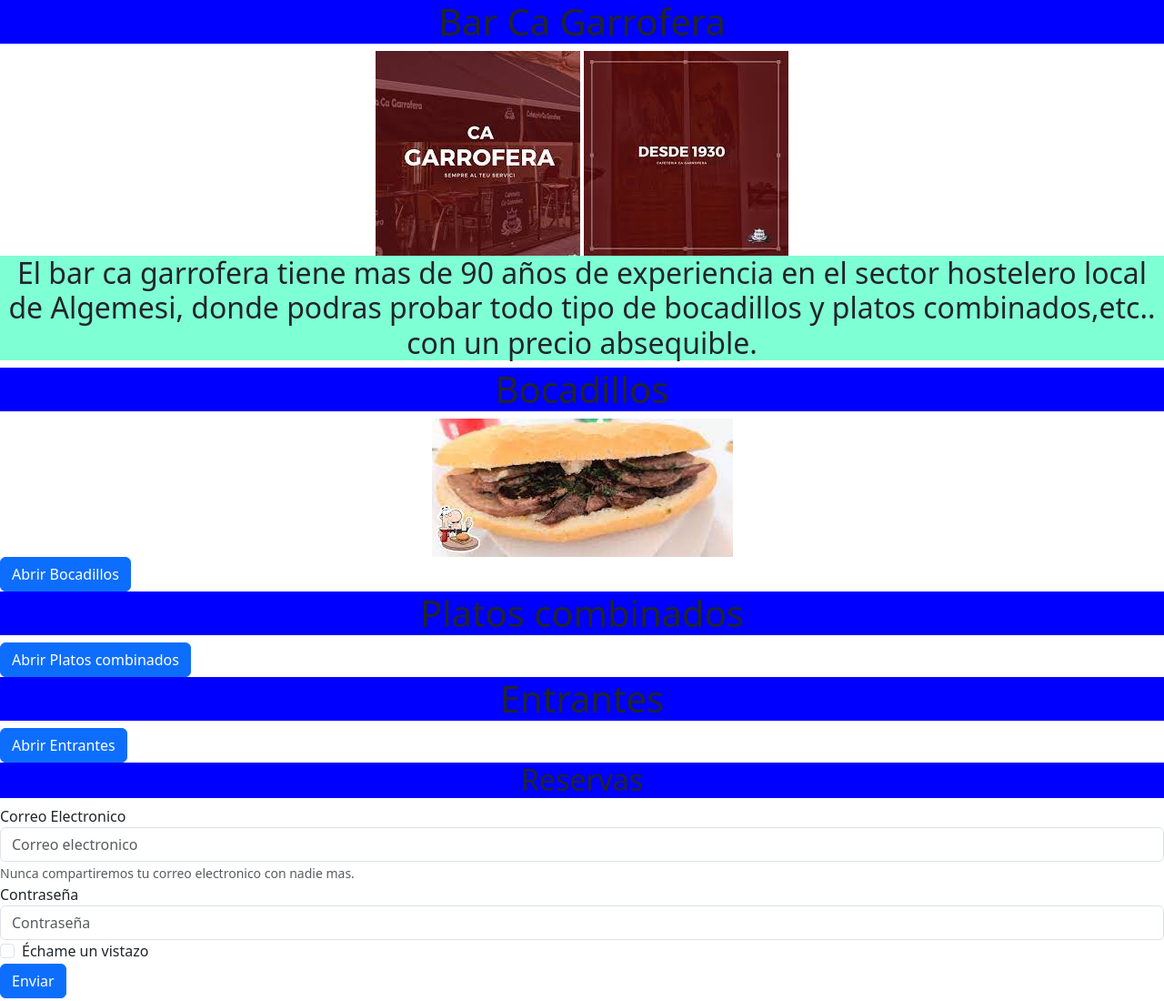
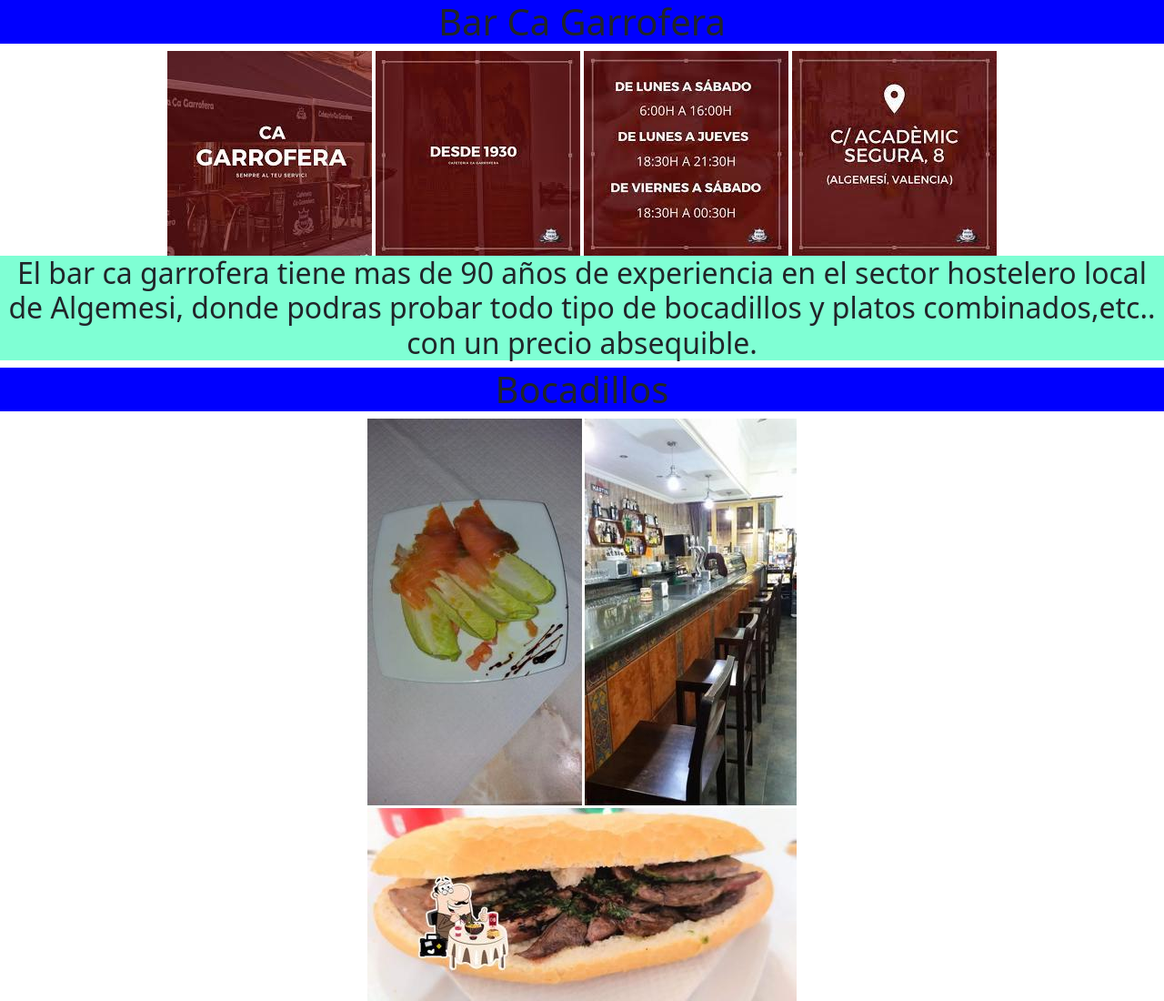
Before and after one commit to Vicente1234561/test_web2.github.io, a plain HTML site: page index.html in a window 1280 px wide. Shown: the top 1100 px of the page at 91% size. Drawn offline with nearby package versions, Linux system fonts and the light colour scheme; files whose address does not match are found by name.

Commit message:
Update index.html

```diff
--- a/index.html
+++ b/index.html
@@ -10,14 +10,16 @@
 <body>
     <h1 style="text-align: center; background-color: blue;">Bar Ca Garrofera</h1>
     <div style="text-align: center;">
-    <img src="c:\Users\Alumne\Desktop\assets images\foto1.jpg" alt="">
-    <img src="c:\Users\Alumne\Desktop\assets images\foto3.jpg" alt="">
+    <img src="assets images\foto1.jpg" alt="">
+    <img src="assets images\foto3.jpg" alt="">
+    <img src="assets images/foto6.jpg" alt="">
+    <img src="assets images/foto7.jpg" alt="">
     </div>
     <h2 style="text-align: center; background-color: aquamarine;">El bar ca garrofera tiene mas de 90 años de experiencia en el sector hostelero local de Algemesi, donde podras probar todo tipo de bocadillos y platos combinados,etc.. con un precio absequible.</h2>
 
     <h1 style="text-align: center; background-color: blue;">Bocadillos</h1>
     <div style="text-align: center;">
-    <img src="c:\Users\Alumne\Desktop\assets images\foto2.jpg" alt="">
+    <img src="assets images/foto11.jpg" alt="">
     </div>
 <!-- Button trigger modal -->
 <button type="button" class="btn btn-primary" data-bs-toggle="modal" data-bs-target="#exampleModal">
@@ -57,7 +59,7 @@
 
 
     <h1 style="text-align: center; background-color: blue;">Platos combinados</h1>
-
+    <img src="assets images/foto10.jpg" alt="">
 <!-- Button trigger modal -->
 <button type="button" class="btn btn-primary" data-bs-toggle="modal" data-bs-target="#staticBackdrop">
   Abrir Platos combinados
@@ -94,6 +96,7 @@
 
 
 <h1 style="text-align: center;background-color: blue;">Entrantes</h1>
+<img src="assets images/foto9.jpg" alt="">
 
 <!-- Button trigger modal -->
 <button type="button" class="btn btn-primary" data-bs-toggle="modal" data-bs-target="#exampleModalLong">
@@ -106,7 +109,7 @@
     <div class="modal-content">
       <div class="modal-header">
         <h5 class="modal-title" id="exampleModalLongTitle">Entrantes Frios o calientes</h5>
-        <button type="button" class="close" data-bs-dismiss="modal" aria-label="Close">
+        <button type="button" class="btn-close" data-bs-dismiss="modal" aria-label="Close">
           <span aria-hidden="true">&times;</span>
         </button>
       </div>
```
